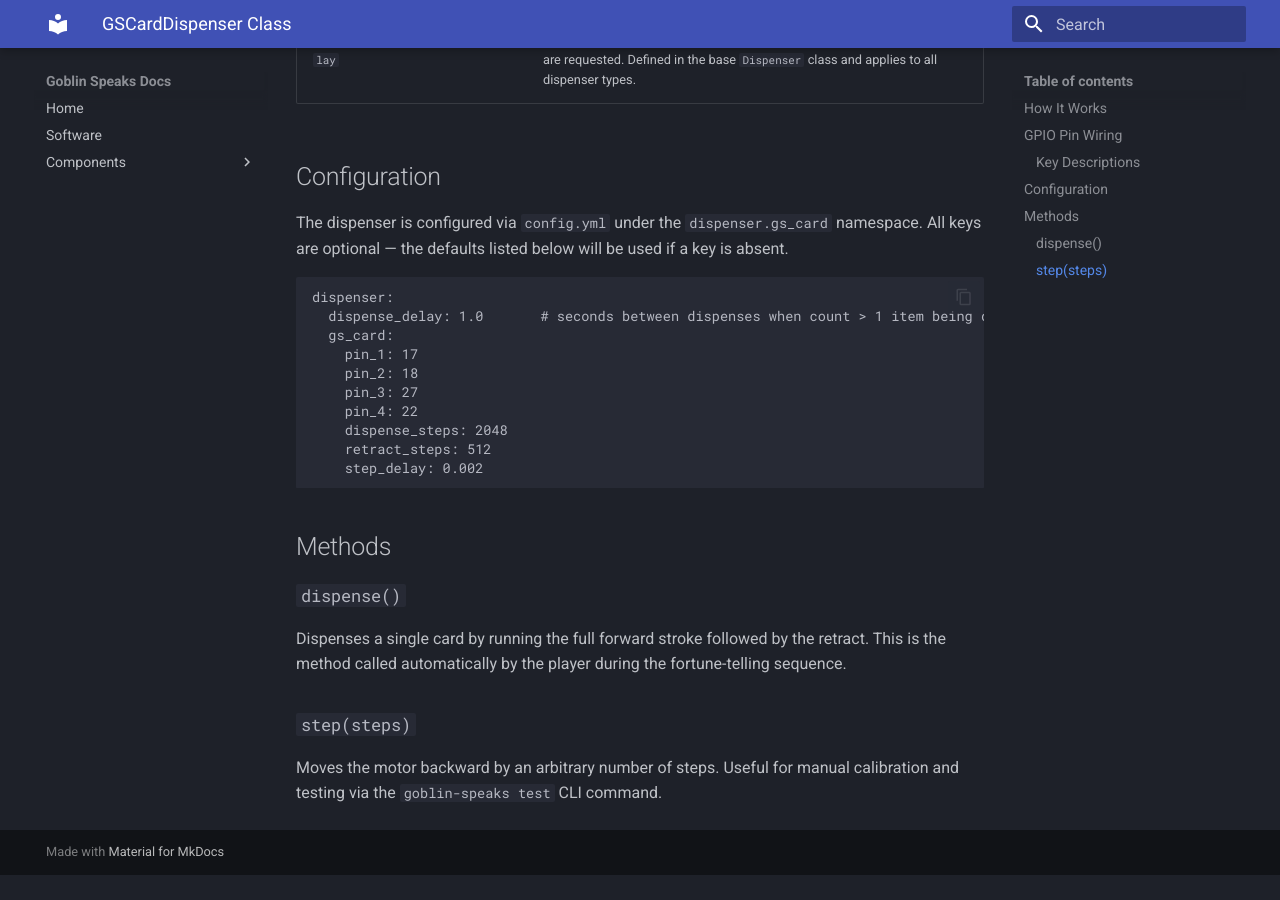
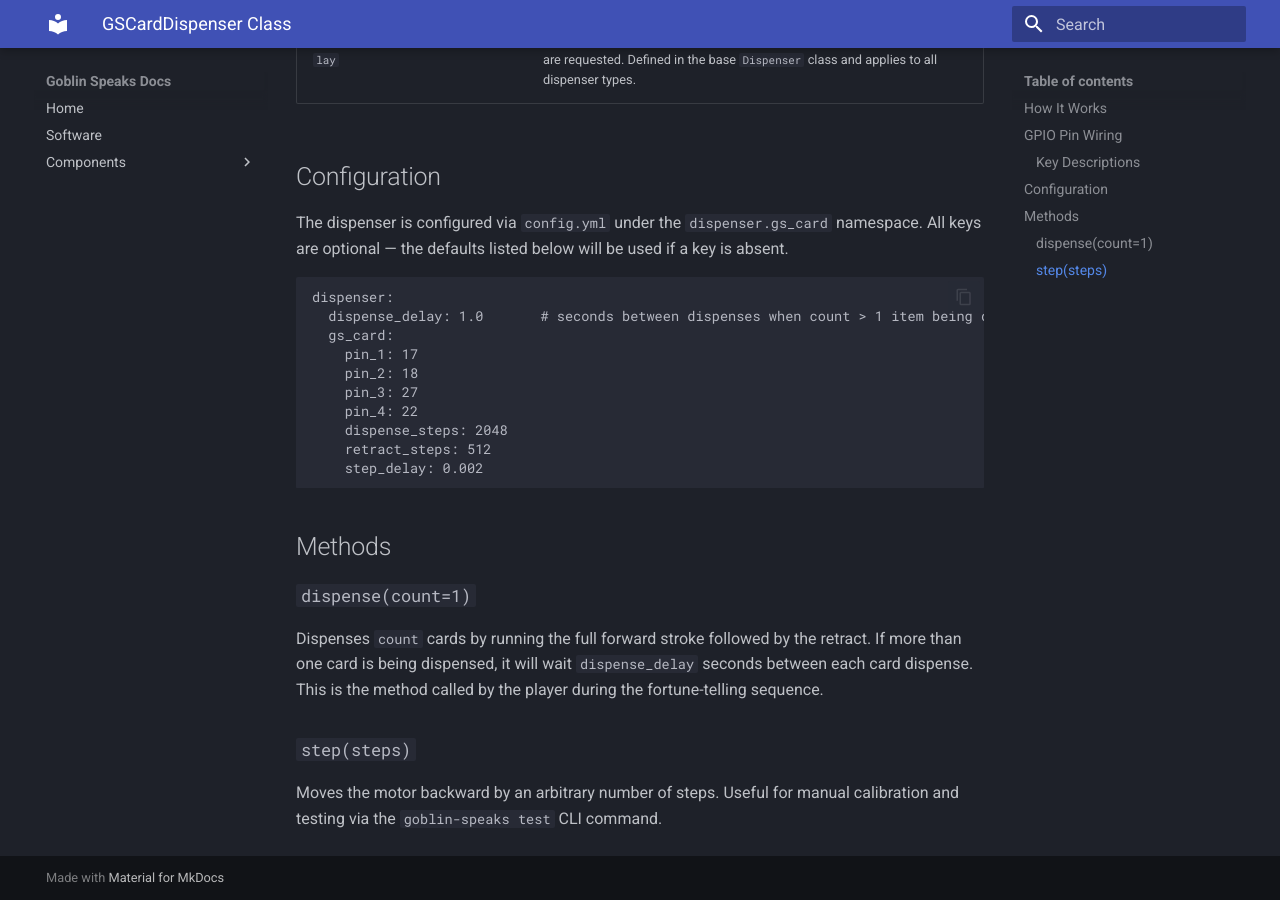
Before and after one commit to gobbolab/goblin-speaks, an MkDocs documentation site: the page built from docs/software/components/gs-card.md, in a window 1280 px wide and 900 px high, scrolled down 1293 px. Built offline with MkDocs 1.6.1 and Material for MkDocs 9.7.7, drawn with Linux system fonts in a browser that asks for light colours; before the commit the page ends 2168 px from its top, so only the background shows below that.

Commit message:
udpate card doc

```diff
--- a/docs/software/components/gs-card.md
+++ b/docs/software/components/gs-card.md
@@ -55,8 +55,8 @@ dispenser:
 
 ## Methods
 
-### `dispense()`
-Dispenses a single card by running the full forward stroke followed by the retract. This is the method called automatically by the player during the fortune-telling sequence.
+### `dispense(count=1)`
+Dispenses `count` cards by running the full forward stroke followed by the retract. If more than one card is being dispensed, it will wait `dispense_delay` seconds between each card dispense. This is the method called by the player during the fortune-telling sequence.
 
 ### `step(steps)`
 Moves the motor backward by an arbitrary number of steps. Useful for manual calibration and testing via the `goblin-speaks test` CLI command.
```
